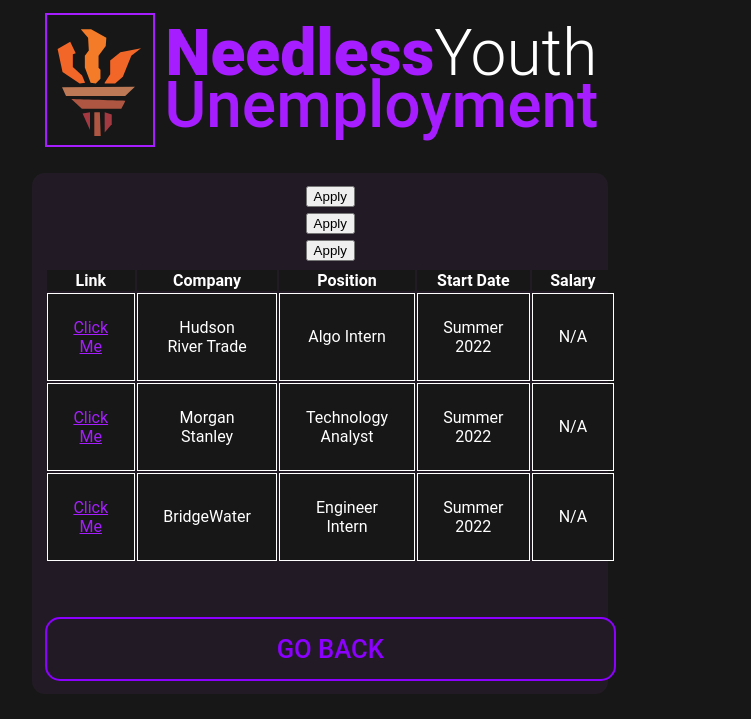
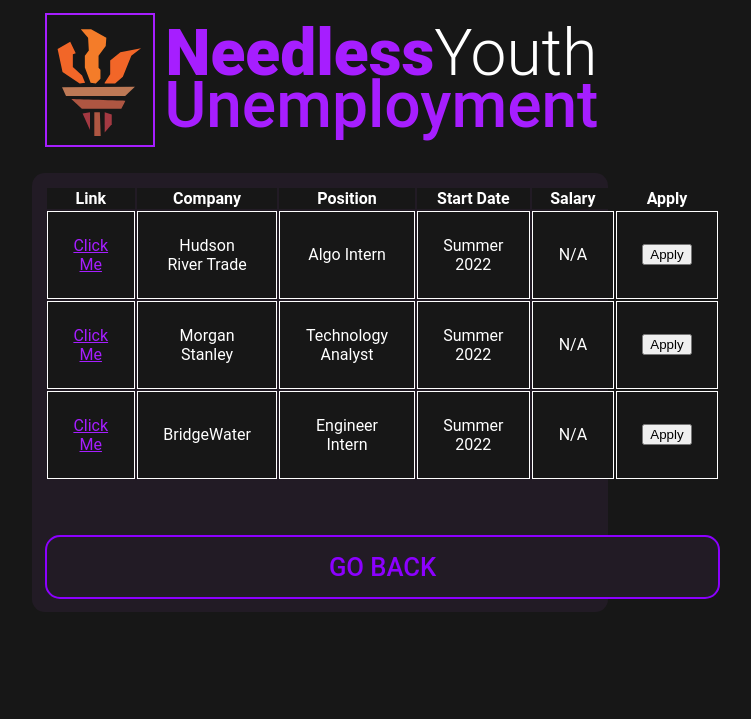
Before and after one commit to LeoLiu1999/NeedlessYouthUnemployment, a Flask app: page /find in a window 1280 px wide. Shown: the top 719 px of the page, without its empty margins (320-1071 px from the left). Run offline with Flask 2, Linux system fonts and the light colour scheme; a user stored in the database is signed in; data comes from the database, SQL or seed files in the repository.

Commit message:
move apply buttons inside table

```diff
--- a/NeedlessYouthUnemployment/templates/find.html
+++ b/NeedlessYouthUnemployment/templates/find.html
@@ -11,6 +11,9 @@
             <th>Position</th>
             <th>Start Date</th>
             <th>Salary</th>
+            {% if logged_in %}
+            <th>Apply</th>
+            {% endif %}
         </tr>
         {% for opportunity in opportunities %}
         <tr class="internships">
@@ -23,13 +26,16 @@
                 {% endif %}
             </td>
             {% endfor %}
+
             {% if logged_in %}
+            <td class="internship">
             <form action="/add" method="post" id="{{ opportunity[0] }}">
                 {% for elem in opportunity %}
                 <input type="hidden" name="{{ elem[0] }}" value="{{ elem[1] }}">
                 {% endfor %}
             </form>
             <button type="submit" form="{{ opportunity[0] }}" value="Apply" class="apply-submit-button">Apply</button>
+            </td>
             {% endif %}
         </tr>
         {% endfor %}
```
